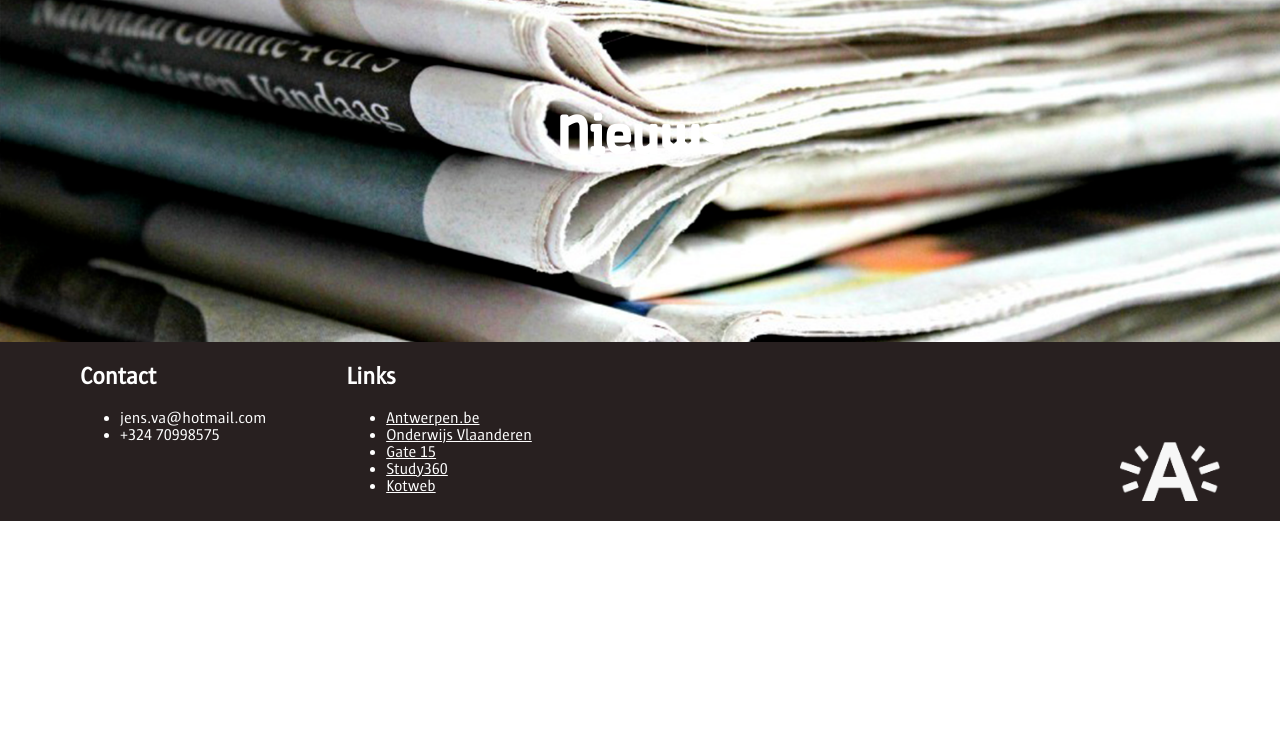
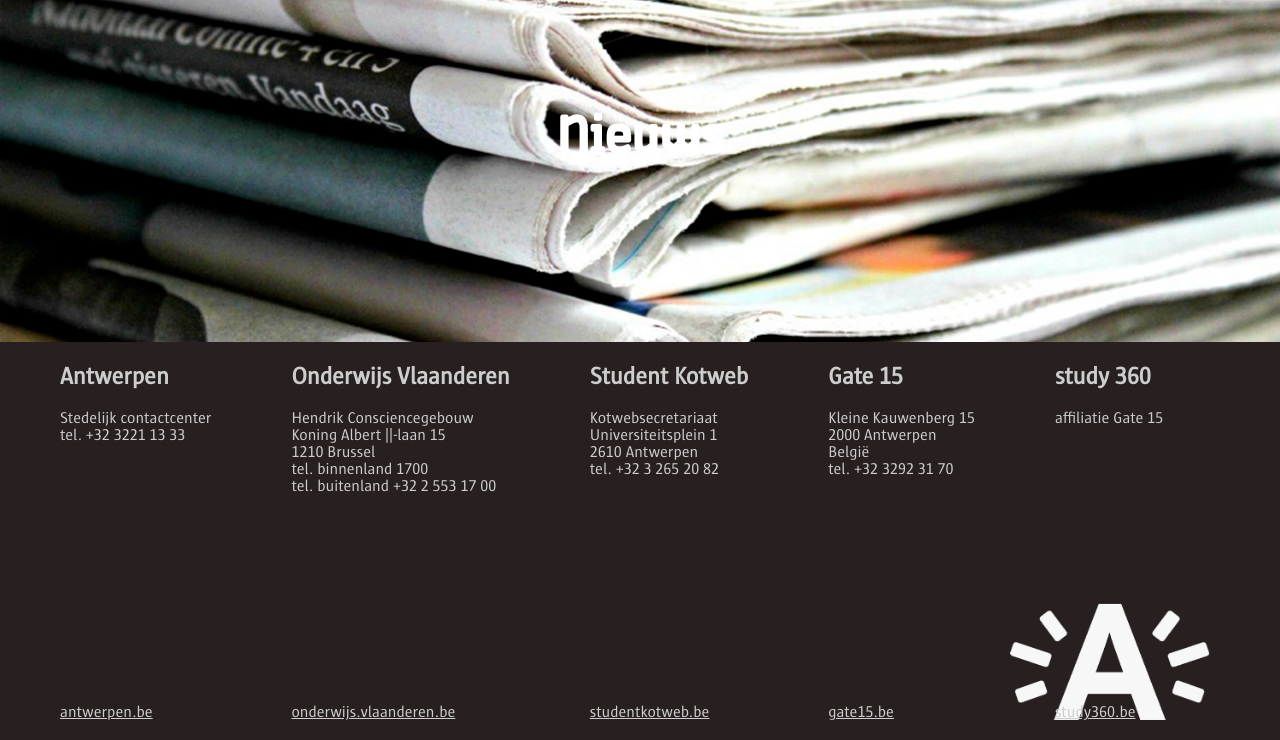
Before and after one commit to nixaun/project-web, a PHP site: page /news.html in a window 1280 px wide. Shown: the part 81-821 px from the top of the page. Before the commit the page ends 602 px from the top, so only its background shows below. Run offline with PHP 8.4, Linux system fonts and the light colour scheme.

Commit message:
footer update

```diff
--- a/css/style.css
+++ b/css/style.css
@@ -43,6 +43,11 @@
 a {
     text-decoration: none;
     color: #282020;
+}
+
+ul{
+    list-style: none;
+    padding: 0;
 }
 
 h1 {
@@ -130,17 +135,49 @@
     margin: auto;
 }
 
+footer {
+    background-color: #282020;
+    color: #cdcdcd;
+    position: relative;
+}
 
+footer div > div {
+    float: left;
+    padding: 0;
+    margin: 0 60px 50px 20px;
+}
 
+footer div a{
+    color: #cdcdcd;
+    text-decoration: underline;
+    position: absolute;
+    bottom: 20px;
+}
+
+footer div a:hover {
+    color: #fff ;
+}
+
+footer img {
+    width: 200px;
+
+    float: right;
+    margin-top: 40px;
+    margin-right: 50px;
+    padding: 20px;
+}
+/*
 footer {
     background-color: #282020;
     color: #fff;
+    position: relative;
 }
 
 footer div > div {
     float: left;
     margin: 0 40px;
 }
+
 
 footer li a {
     text-decoration: underline;
@@ -155,6 +192,7 @@
     width: 100px;
 
     float: right;
-    margin-top: 80px;
+    margin-top: 10px;
+    margin-right: 10px;
     padding: 20px;
 }
--- a/news.html
+++ b/news.html
@@ -39,24 +39,53 @@
         <footer class="clearfix">
             <div class="wrapper">
                 <div>
-                    <h2>Contact</h2>
+                    <h2>Antwerpen</h2>
                     <ul>
-                        <li>jens.va@hotmail.com</li>
-                        <li>+324 70998575</li>
+                        <li>Stedelijk contactcenter</li>
+                        <li>tel.  +32 3221 13 33</li>
                     </ul>
+                    <a href="https://www.antwerpen.be/nl/home">antwerpen.be</a>
                 </div>
                 <div>
-                    <h2>Links</h2>
+                    <h2>Onderwijs Vlaanderen</h2>
                     <ul>
-                        <li><a href="https://www.antwerpen.be" target="_blank">Antwerpen.be</a></li>
-                        <li><a href="http://onderwijs.vlaanderen.be" target="_blank">Onderwijs Vlaanderen</a></li>
-                        <li><a href="https://www.gate15.be" target="_blank">Gate 15</a></li>
-                        <li><a href="https://www.study360.be/">Study360</a></li>
-                        <li><a href="https://www.studentkotweb.be/">Kotweb</a></li>
+                        <li>Hendrik Consciencegebouw</li>
+                        <li>Koning Albert ||-laan 15</li>
+                        <li>1210 Brussel</li>
+                        <li>tel. binnenland 1700</li>
+                        <li>tel. buitenland +32 2 553 17 00</li>
                     </ul>
+                    <a href="http://onderwijs.vlaanderen.be/">onderwijs.vlaanderen.be</a>
                 </div>
-                <img src="images/logo-wit.png" alt="">
+                <div>
+                    <h2>Student Kotweb</h2>
+                    <ul>
+                        <li>Kotwebsecretariaat</li>
+                        <li>Universiteitsplein 1</li>
+                        <li>2610 Antwerpen</li>
+                        <li>tel. +32 3 265 20 82</li>
+                    </ul>
+                    <a href="https://www.studentkotweb.be/">studentkotweb.be</a>
+                </div>
+                <div>
+                    <h2>Gate 15</h2>
+                    <ul>
+                        <li>Kleine Kauwenberg 15</li>
+                        <li>2000 Antwerpen</li>
+                        <li>België</li>
+                        <li>tel.  +32 3292 31 70</li>
+                    </ul>
+                    <a href="https://www.gate15.be/nl/home">gate15.be</a>
+                </div>
+                <div>
+                    <h2>study 360</h2>
+                    <ul>
+                        <li>affiliatie Gate 15</li>
+                    </ul>
+                    <a href="https://www.study360.be/">study360.be</a>
+                </div>
             </div>
+            <img src="images/logo-wit.png" alt="">
         </footer>
     </body>
 </html>
```
Also changed, not shown: atypisch.html (+39 -10 lines), css/style_index.css (+13 -10 lines), index.html (+39 -10 lines), Testimonials.html (added).
